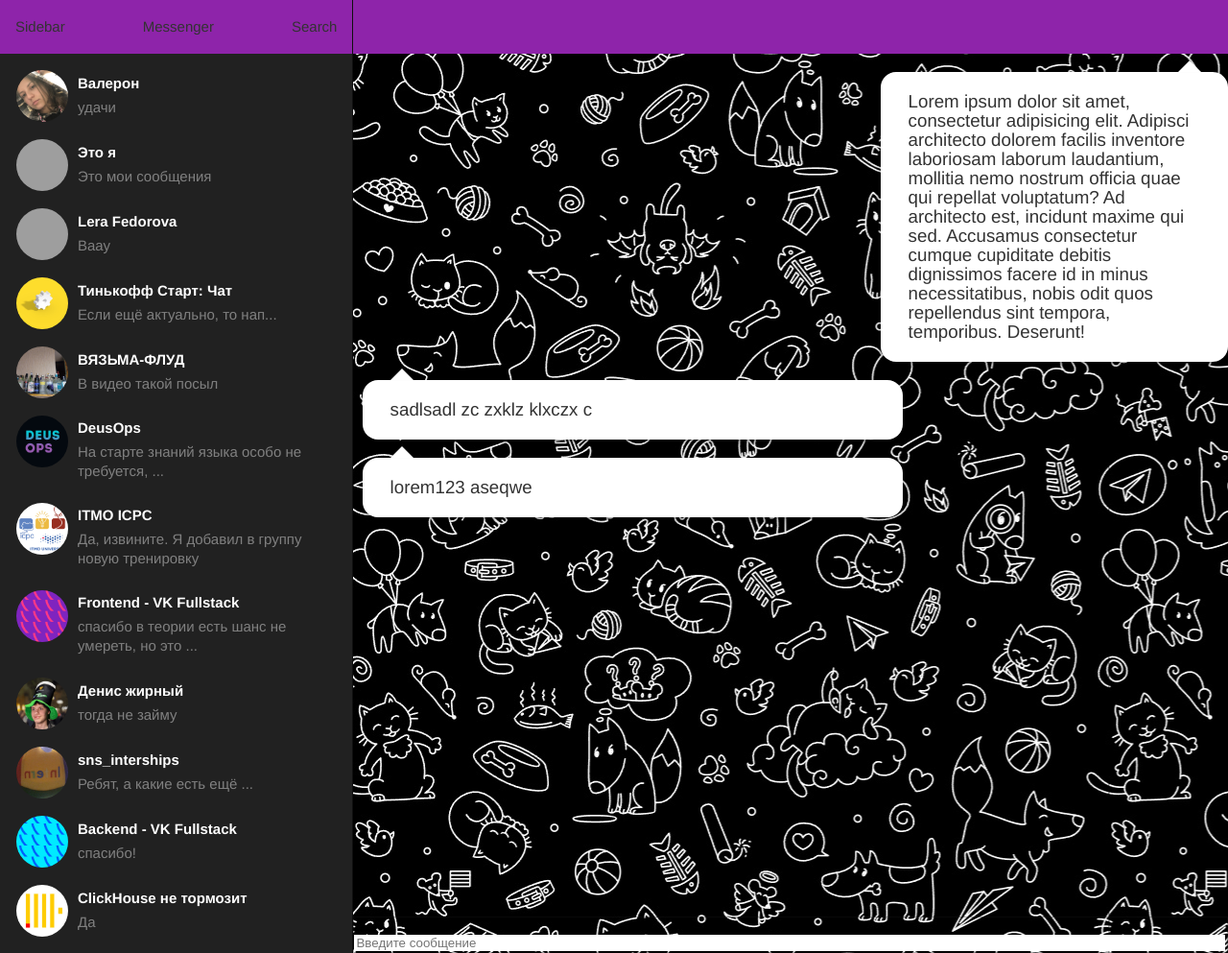
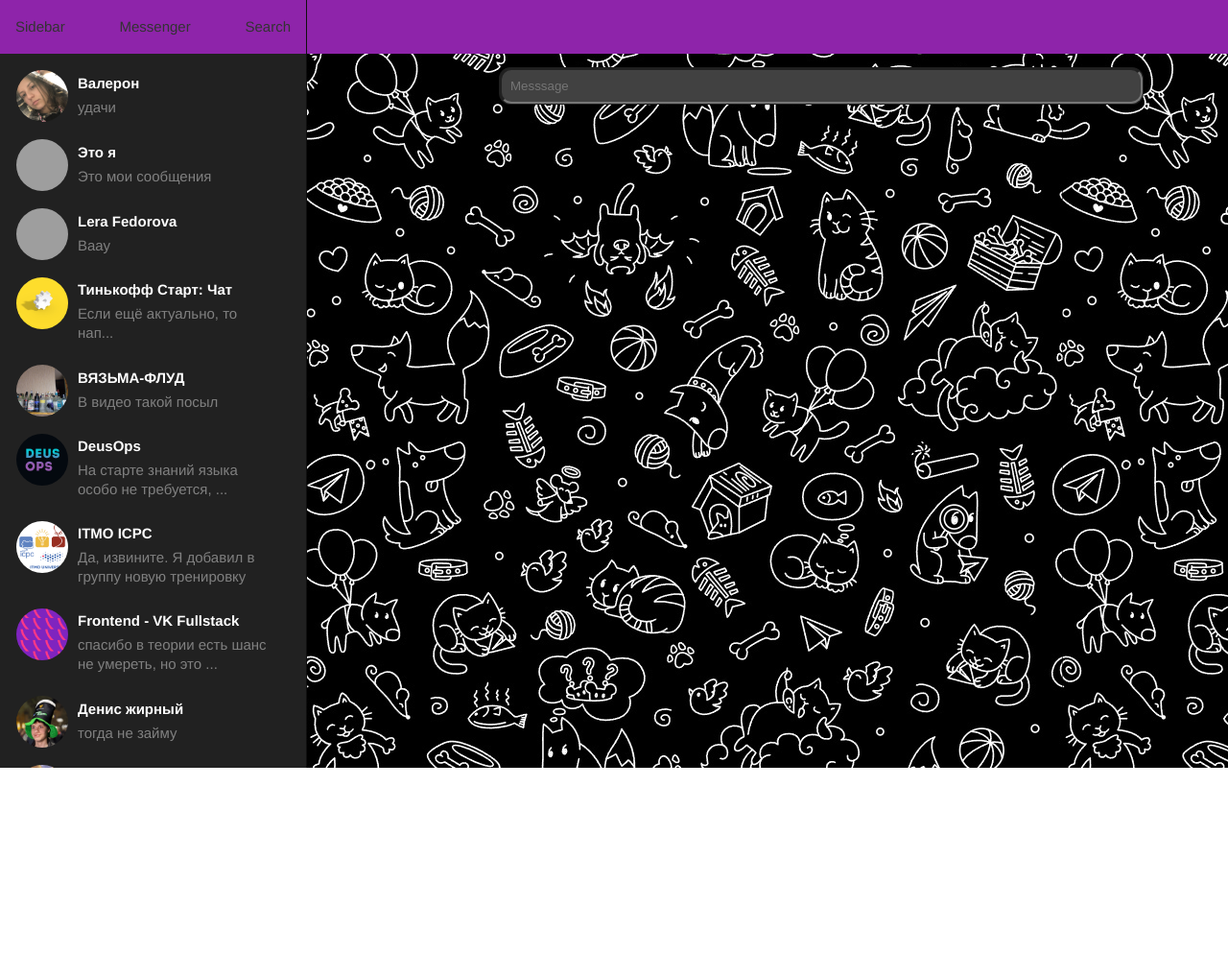
Before and after one commit to DoKep2/2022-2-VK-EDU-FS-Frontend-S-ELIZBARASHVILI, a website built with webpack: page simple-chat/src/index.html in a window 1280 px wide. Shown: the whole page at 96% size. After the commit the page ends 800 px from the top, so only its background shows below. Built offline with nearby package versions, Linux system fonts and the light colour scheme; grey boxes are pictures that could not be loaded.

Commit message:
feature/hw3-separate-scrollbars&edit-message-sender

```diff
--- a/simple-chat/src/index.css
+++ b/simple-chat/src/index.css
@@ -10,6 +10,23 @@ html {
 
 :root {
     --gray-background-color: #212121;
+    overflow: hidden;
+}
+
+::-webkit-scrollbar {
+  width: 10px;
+}
+
+::-webkit-scrollbar-track {
+  background: #f1f1f1;
+}
+
+::-webkit-scrollbar-thumb {
+  background: #888;
+}
+
+::-webkit-scrollbar-thumb:hover {
+  background: #555;
 }
 
 body {
@@ -25,8 +42,7 @@ body {
 }
 
 .sidebar {
-    width: 388px;
-    height: 100%;
+    width: 25%;
     border-right: 1px solid #0f0f0f;
 }
 
@@ -35,6 +51,10 @@ body {
     flex-direction: row;
     align-items: center;
     justify-content: space-between;
+    top: 0;
+    position: fixed;
+    width: 25%;
+    border-right: 1px solid #0f0f0f;
 }
 
 .header {
@@ -52,14 +72,12 @@ body {
     flex-direction: column;
     padding: 8px;
     background-color: var(--gray-background-color);
-    height: 100%;
+    margin-top: 56px;
+    height: calc(100vh - 56px);
+    overflow-y: auto
 }
 
-.chat-list:hover {
-    overflow-y: scroll;
-}
-
-.message-data{
+.message-data {
     display: flex;
     flex-direction: column;
     justify-content: center;
@@ -74,6 +92,7 @@ body {
     cursor: pointer;
     border-radius: 10px;
     padding: 0.5625rem;
+    margin-right: 20px;
 }
 
 .dialog-title {
@@ -101,16 +120,17 @@ body {
 }
 
 .main-column {
-    margin: 0 auto;
     width: 75%;
     background-image: url("static/tg_backgorund.jpg");
-    position: relative;
-    overflow: hidden;
 }
 
 .dialog-data {
-    /*position: absolute;*/
-    /*bottom: 0;*/
+    display: flex;
+    flex-direction: column;
+    justify-content: flex-start;
+    margin-top: 70px;
+    height: calc(100vh - 70px);
+    overflow-y: scroll;
 }
 
 .dialog-header {
@@ -118,8 +138,10 @@ body {
     flex-direction: row;
     align-items: center;
     justify-content: space-between;
+    position: fixed;
+    width: 100%;
+    top: 0;
 }
-
 
 p {
     position: relative;
@@ -128,8 +150,9 @@ p {
     padding: 1.125em 1.5em;
     font-size: 1.25em;
     border-radius: 1rem;
-    box-shadow:	0 0.125rem 0.5rem rgba(0, 0, 0, .3), 0 0.0625rem 0.125rem rgba(0, 0, 0, .2);;
+    box-shadow: 0 0.125rem 0.5rem rgba(0, 0, 0, .3), 0 0.0625rem 0.125rem rgba(0, 0, 0, .2);;
 }
+
 /*todo*/
 p.user {
     margin-left: 10px;
@@ -165,3 +188,30 @@ p.me::before {
     border-bottom-color: #fff;
     filter: drop-shadow(0 -0.0625rem 0.0625rem rgba(0, 0, 0, .1));
 }
+
+/*todo: Duplicate*/
+
+.input-message-container {
+    width: 70%;
+    display: inline-block;
+    border: 1px solid rgba(25, 25, 25, 0.32);
+    position: relative;
+    bottom: 0;
+    margin-left: 200px;
+    margin-bottom: 30px;
+    background-color: var(--gray-background-color);
+    border-radius: 0.75rem;
+}
+
+.input-message-input {
+    height: 37px;
+    width: 100%;
+    color: white;
+    display: flex;
+    align-items: center;
+    align-content: center;
+    padding: 0.5rem 0.5625rem;
+    background: #414141;
+    border-radius: 0.75rem;
+    outline: none;
+}
--- a/simple-chat/src/index.html
+++ b/simple-chat/src/index.html
@@ -164,38 +164,10 @@
     <div class="dialog-header header">
     </div>
     <div class="dialog-data">
-    <form class="form" action="/">
-            <div class="message"></div>
-            <input class="form-input" name="message-text" placeholder="Введите сообщение" type="text">
-    </form>
+        <div class="input-message-container">
+            <input class="input-message-input" placeholder="Messsage"/>
+        </div>
     </div>
-    <style>
-            .form {
-                width: 100%;
-                display: inline-block;
-                border: 1px solid rgba(25, 25, 25, 0.32);
-                position: absolute;
-                bottom: 0;
-            }
-
-            .message {
-                color: red;
-                /* border: 1px solid; */
-                border-radius: 4px;
-                margin: 4px 0;
-                padding: 4px;
-            }
-
-            input[type=submit] {
-                visibility: collapse;
-            }
-
-            input {
-                border: 0;
-                outline: none;
-                width: calc(100% - 2px);
-            }
-        </style>
 </div>
 </body>
 </html>
--- a/simple-chat/src/index.js
+++ b/simple-chat/src/index.js
@@ -4,7 +4,13 @@ import './index.html'
 const CLASS_ATTRIBUTE_NAME = "class";
 const P_TAG_NAME = "p";
 const CHAT_HISTORY_KEY = "chatHistory";
-const LAST_MESSAGE_SELECTOR = ".dialog-data p:nth-last-child(2)"
+const LAST_MESSAGE_SELECTOR = ".dialog-data p:nth-last-child(1)"
+const INPUT_MESSAGE_CONTAINER_SELECTOR = ".input-message-container"
+const INPUT_MESSAGE_INPUT_SELECTOR = ".input-message-input"
+
+const form = document.querySelector(INPUT_MESSAGE_CONTAINER_SELECTOR);
+const input = document.querySelector(INPUT_MESSAGE_INPUT_SELECTOR);
+
 const ex = [
     {
         "datetime": "",
@@ -23,39 +29,39 @@ const ex = [
     }
 ]
 
-
-const form = document.querySelector('form');
-const input = document.querySelector('.form-input');
-
 form.addEventListener('submit', handleSubmit.bind(this));
 form.addEventListener('keypress', handleKeyPress.bind(this));
 
 function handleSubmit(event) {
     event.preventDefault();
-    if(input.value === "") return;
-    sendMessage(input.value, "chatHistory");
-    reloadMessages("chatHistory");
+    if (input.value === "") return;
+    sendMessage(input.value, CHAT_HISTORY_KEY);
+    reloadMessages(CHAT_HISTORY_KEY);
     input.value = ""
 }
 
 function handleKeyPress(event) {
     if (event.keyCode === 13) {
-        form.dispatchEvent(new Event('submit'));
+        event.preventDefault();
+        if (input.value === "") return;
+        sendMessage(input.value, CHAT_HISTORY_KEY);
+        reloadMessages(CHAT_HISTORY_KEY);
+        input.value = ""
     }
 }
 
 
 //todo Каждому пользаку сделать айди и брать историю сообщений по userID
-function setExampleMessages() {
-    if(!localStorage.getItem(CHAT_HISTORY_KEY))
-        localStorage.setItem(CHAT_HISTORY_KEY, JSON.stringify(ex));
+function prepareLocalStorage() {
+    if (!localStorage.getItem(CHAT_HISTORY_KEY))
+        localStorage.setItem(CHAT_HISTORY_KEY, JSON.stringify(""));
 }
 
-function reloadMessages(localStorageKey){
-    while(document.getElementsByClassName("me").length > 0){
+function reloadMessages(localStorageKey) {
+    while (document.getElementsByClassName("me").length > 0) {
         document.getElementsByClassName("me")[0].remove();
     }
-    while(document.getElementsByClassName("user").length > 0){
+    while (document.getElementsByClassName("user").length > 0) {
         document.getElementsByClassName("user")[0].remove();
     }
     showMessages(localStorageKey);
@@ -63,26 +69,28 @@ function reloadMessages(localStorageKey){
 
 function showMessages(localStorageKey) {
     const history = JSON.parse(localStorage.getItem(localStorageKey));
-    if(history == null) return
+    if (!history) return
     let lastMessage = document.querySelector(LAST_MESSAGE_SELECTOR);
     if (lastMessage == null) {
-        lastMessage = document.querySelector(".dialog-header")
+        lastMessage = document.querySelector(".input-message-container")
     }
-    history.reverse()
     history.forEach(h => {
         const newDiv = document.createElement(P_TAG_NAME);
         newDiv.setAttribute(CLASS_ATTRIBUTE_NAME, h.name);
         newDiv.appendChild(document.createTextNode(h.data));
-        lastMessage.parentNode.insertBefore(newDiv, lastMessage.nextSibling);
+        lastMessage.parentNode.insertBefore(newDiv, lastMessage.previousSibling);
     })
 }
 
 function sendMessage(text, localStorageKey) {
-    const currentHistory = JSON.parse(localStorage.getItem(localStorageKey));
-    // todo:
+    let currentHistory = JSON.parse(localStorage.getItem(localStorageKey));
+    if (!currentHistory) {
+        currentHistory = []
+    }
     const message = JSON.parse(`{"datetime":"${Date.now()}", "name":"me", "data":"${text}"}`);
     currentHistory.push(message);
     localStorage.setItem(localStorageKey, JSON.stringify(currentHistory));
 }
-setExampleMessages()
-showMessages("chatHistory")
+
+prepareLocalStorage()
+showMessages(CHAT_HISTORY_KEY)
```
Also changed, not shown: pull_request_template.md (+1 -1 lines). Lines whose indentation alone changed are shown as unchanged.
